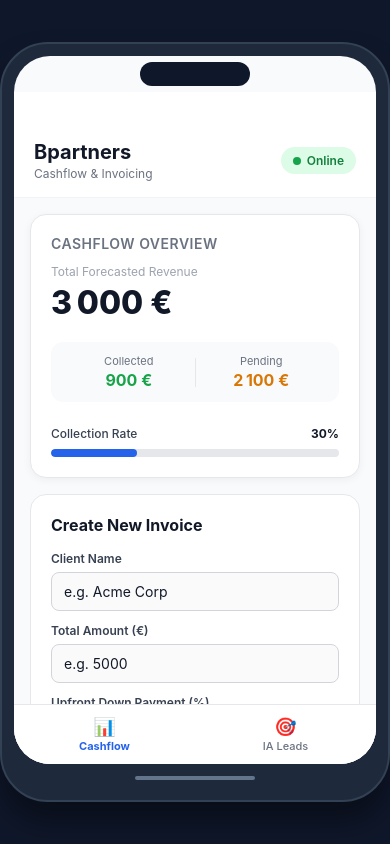
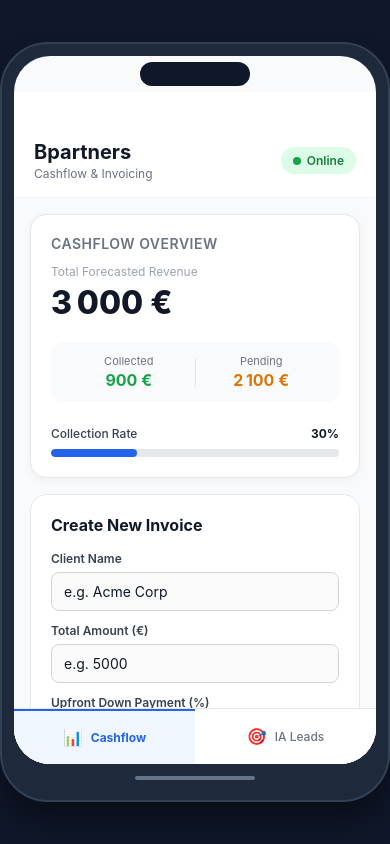
Before and after one commit to tahiry-dev/bpartners-mobile-poc, a React Native app: screen / in a window 390 px wide. Built offline with nearby package versions, Linux system fonts and the light colour scheme; what @react-pdf/renderer would draw is missing.

Commit message:
style(tabs): update active tab styling to full width and height with top indicator line

```diff
--- a/src/components/BottomTabs.tsx
+++ b/src/components/BottomTabs.tsx
@@ -11,15 +11,18 @@ export const BottomTabs: React.FC<BottomTabsProps> = ({ activeTab, setActiveTab
     <View style={styles.container}>
       {/* Cashflow Tab */}
       <TouchableOpacity
-        activeOpacity={0.7}
-        style={styles.tab}
+        activeOpacity={0.8}
+        style={[
+          styles.tabItem,
+          activeTab === 'cashflow' ? styles.activeTabBg : styles.inactiveTabBg,
+        ]}
         onPress={() => setActiveTab('cashflow')}
       >
         <Text style={styles.icon}>📊</Text>
         <Text
           style={[
             styles.label,
-            activeTab === 'cashflow' && styles.activeLabel,
+            activeTab === 'cashflow' ? styles.activeLabel : styles.inactiveLabel,
           ]}
         >
           Cashflow
@@ -28,15 +31,18 @@ export const BottomTabs: React.FC<BottomTabsProps> = ({ activeTab, setActiveTab
 
       {/* IA Leads Tab */}
       <TouchableOpacity
-        activeOpacity={0.7}
-        style={styles.tab}
+        activeOpacity={0.8}
+        style={[
+          styles.tabItem,
+          activeTab === 'leads' ? styles.activeTabBg : styles.inactiveTabBg,
+        ]}
         onPress={() => setActiveTab('leads')}
       >
         <Text style={styles.icon}>🎯</Text>
         <Text
           style={[
             styles.label,
-            activeTab === 'leads' && styles.activeLabel,
+            activeTab === 'leads' ? styles.activeLabel : styles.inactiveLabel,
           ]}
         >
           IA Leads
@@ -49,29 +55,39 @@ export const BottomTabs: React.FC<BottomTabsProps> = ({ activeTab, setActiveTab
 const styles = StyleSheet.create({
   container: {
     flexDirection: 'row',
-    height: 60,
+    height: 56,
     backgroundColor: '#FFFFFF',
     borderTopWidth: 1,
     borderTopColor: '#E5E7EB',
-    justifyContent: 'space-around',
-    alignItems: 'center',
   },
-  tab: {
-    flex: 1,
+  tabItem: {
+    flex: 1, // Prend exactement 50% du conteneur
+    height: '100%', // Ocuppe toute la hauteur
+    flexDirection: 'row',
     alignItems: 'center',
     justifyContent: 'center',
+    gap: 8,
+  },
+  activeTabBg: {
+    backgroundColor: '#EFF6FF', // Bleu clair couvrant tout le bloc
+    borderTopWidth: 2,
+    borderTopColor: '#2563EB', // Ligne indicatrice bleue sur le haut de l'onglet
+  },
+  inactiveTabBg: {
+    backgroundColor: '#FFFFFF',
   },
   icon: {
-    fontSize: 18,
-    marginBottom: 2,
+    fontSize: 16,
   },
   label: {
-    fontSize: 11,
-    fontWeight: '500',
-    color: '#6B7280',
+    fontSize: 12,
   },
   activeLabel: {
     color: '#2563EB',
     fontWeight: '700',
   },
+  inactiveLabel: {
+    color: '#6B7280',
+    fontWeight: '500',
+  },
 });
```
